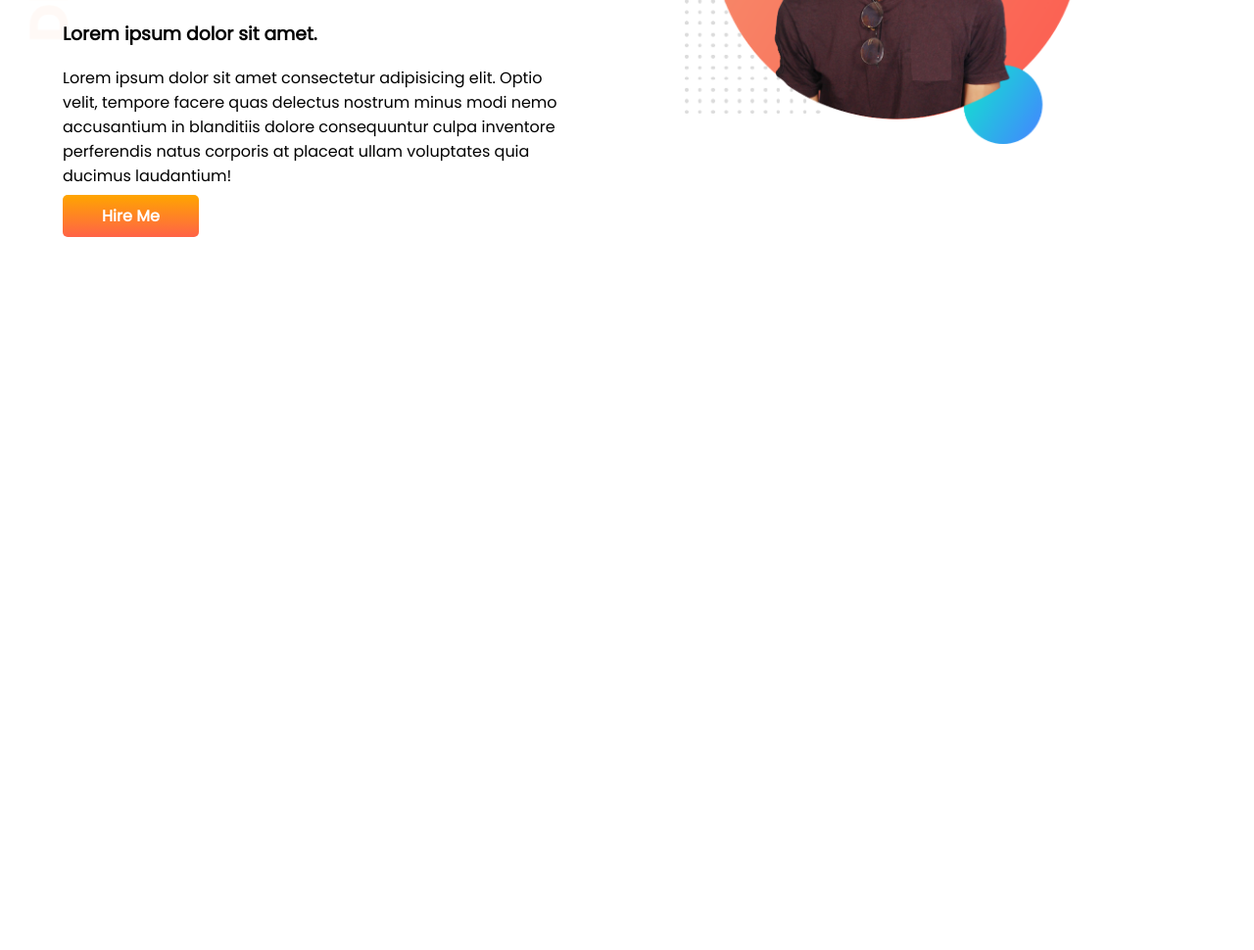
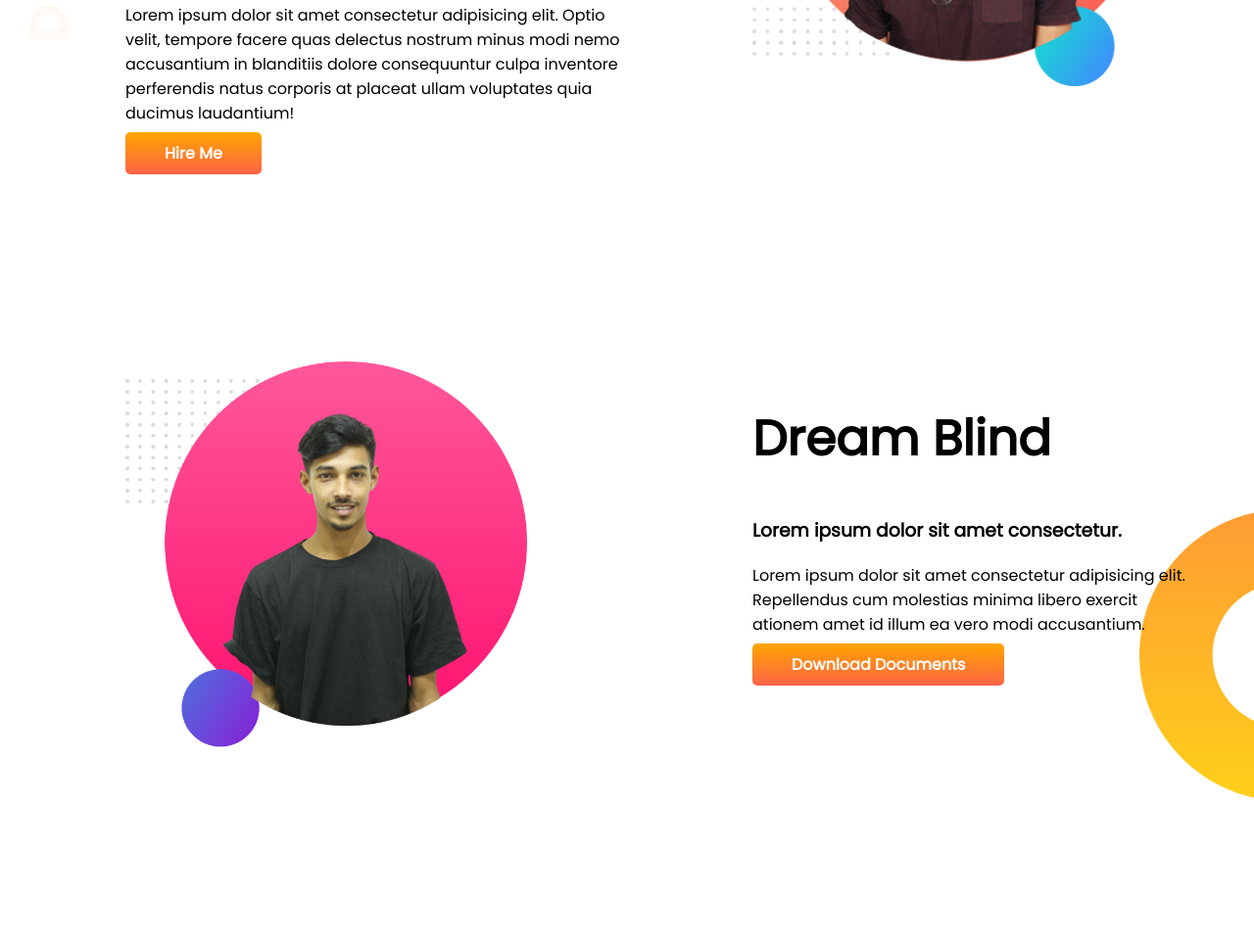
Before and after one commit to meer-habib-dev/scic-portfolio-01, a plain HTML site: page index.html in a window 1280 px wide. Shown: the part 319-1289 px from the top of the page at 98% size. Before the commit the page ends 800 px from the top, so only its background shows below. Drawn offline with Linux system fonts and the light colour scheme.

Commit message:
second section

```diff
--- a/index.html
+++ b/index.html
@@ -17,11 +17,22 @@
             <h1> <span class = "orange-color">Meers Coding</span> Hub</h1>
             <h3>Lorem ipsum dolor sit amet.</h3>
             <p>Lorem ipsum dolor sit amet consectetur adipisicing elit. Optio velit, tempore facere quas delectus nostrum minus modi nemo accusantium in blanditiis dolore consequuntur culpa inventore perferendis natus corporis at placeat ullam voluptates quia ducimus laudantium!</p>
-            <a class="link-button" target="_blank" href="www.google.com">Hire Me</a>
+            <a class="link-button" target="_blank" href="https://google.com">Hire Me</a>
         </div>
         <div class ="half-width">
             <img src="images/portfolio img.png" alt="">
-        </div>ß
+        </div>
+    </section>
+    <section class = "bottom-banner">
+        <div class = "half-width" >
+            <img src="images/portfolio 2.png" alt="">
+        </div>
+        <div class = "half-width">
+            <h1>Dream Blind</h1>
+            <h3>Lorem ipsum dolor sit amet consectetur.</h3>
+            <p>Lorem ipsum dolor sit amet consectetur adipisicing elit. Repellendus cum molestias minima libero exercit <br> ationem amet id illum ea vero modi accusantium.</p>
+            <a class="link-button" target = "_blank" href="https://google.com">Download Documents</a>
+        </div>
     </section>
 </body>
 </html>
--- a/style.css
+++ b/style.css
@@ -11,13 +11,15 @@ h1 {
 }
 section {
   display: flex;
+  padding-bottom: 200px;
 }
 .half-width {
   width: 50%;
-  padding: 5%;
+  padding-left: 10%;
 }
 .half-width img {
   width: 80%;
+  margin: auto;
 }
 .link-button {
   text-decoration: none;
@@ -31,3 +33,8 @@ section {
   background-image: url(images/top-banner.png);
   background-repeat: no-repeat;
 }
+.bottom-banner {
+  background-image: url(images/dream-bg.png);
+  background-repeat: no-repeat;
+  background-position: right;
+}
```
Also changed, not shown: images/portfolio 2.png (added).
